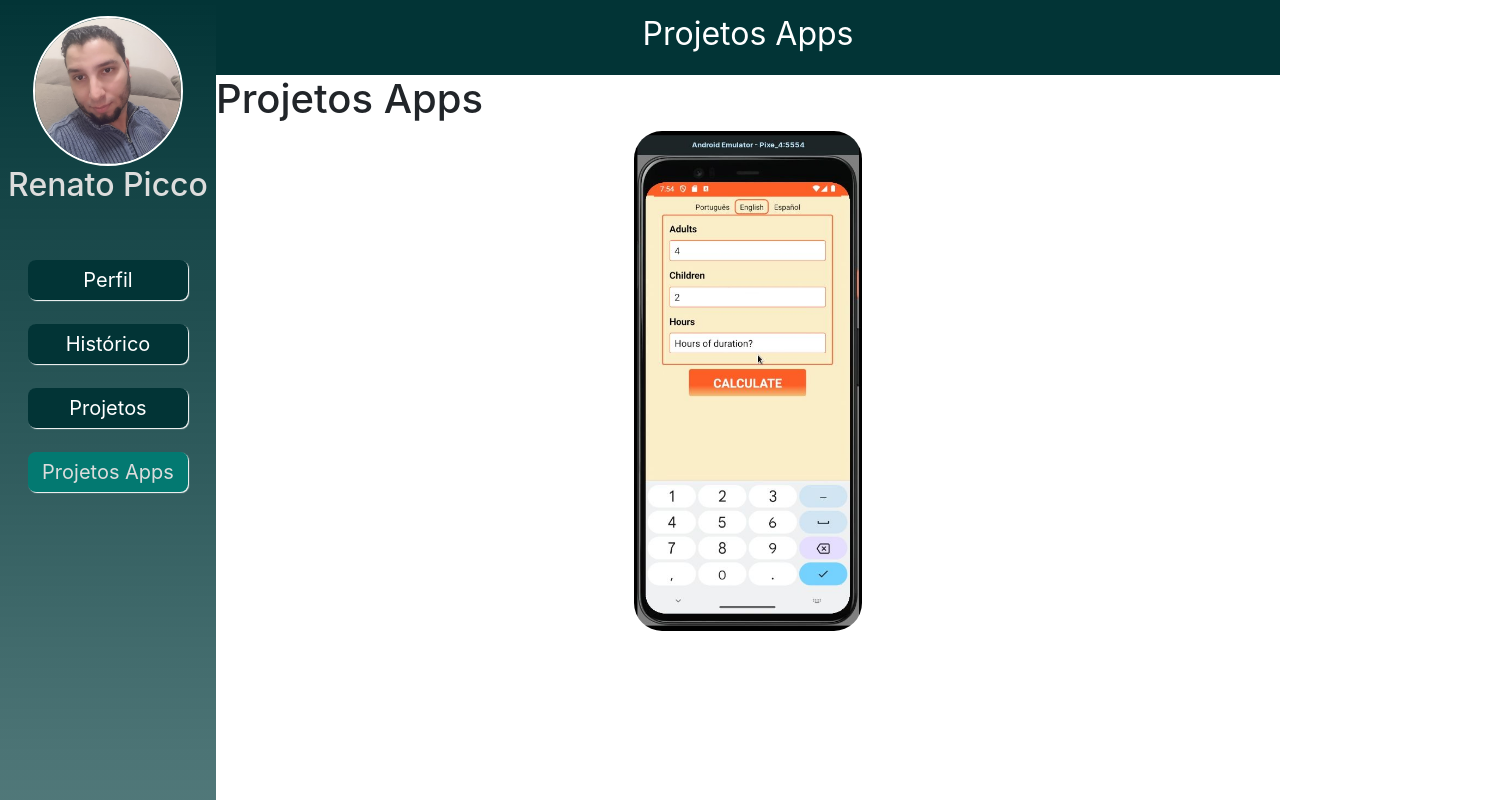
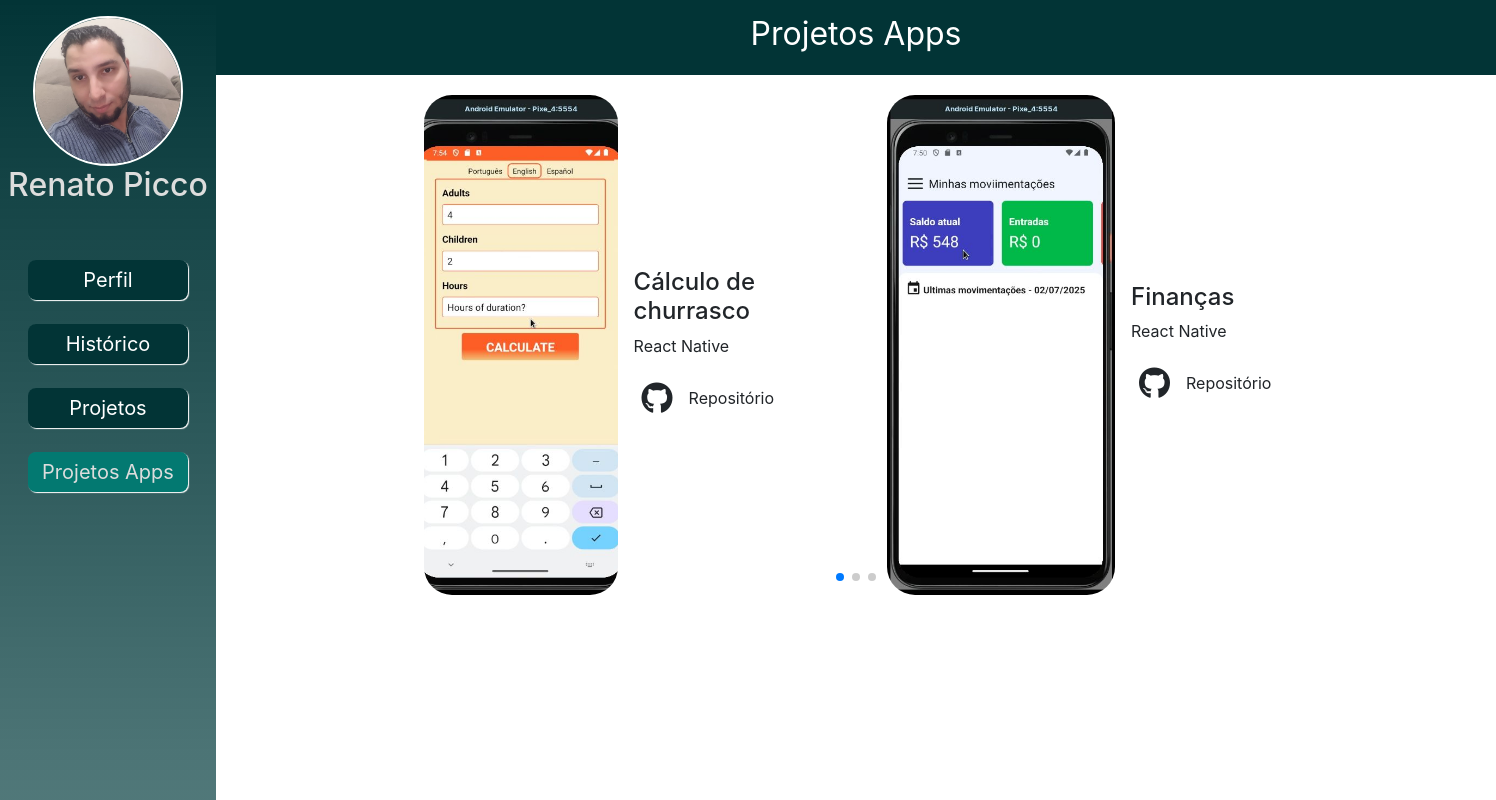
Before and after one commit to repicco/portfolio2, a React (Create React App) app: page /projects_apps in a window 1280 px wide. Shown: the whole page, 1496 px wide, since content can reach past the window. Built offline with nearby package versions, Linux system fonts and the light colour scheme.

Commit message:
feat: update apps carroussel

```diff
--- a/package.json
+++ b/package.json
@@ -11,6 +11,7 @@
     "react-lottie": "^1.2.10",
     "react-router-dom": "^6.11.1",
     "react-scripts": "5.0.1",
+    "swiper": "^11.2.10",
     "web-vitals": "^2.1.4"
   },
   "scripts": {
--- a/public/index.html
+++ b/public/index.html
@@ -1,13 +1,15 @@
 <!DOCTYPE html>
 <html lang="en">
-
   <head>
     <meta charset="utf-8" />
     <link rel="icon" href="%PUBLIC_URL%/favicon.ico" />
     <meta name="viewport" content="width=device-width, initial-scale=1" />
 
     <meta name="theme-color" content="#000000" />
-  <meta name="description" content="Web site created using create-react-app" />
+    <meta
+      name="description"
+      content="Web site created using create-react-app"
+    />
     <link rel="apple-touch-icon" href="%PUBLIC_URL%/logo192.png" />
     <!--
       manifest.json provides metadata used when your web app is installed on a
@@ -23,9 +25,16 @@
       work correctly both with client-side routing and a non-root public URL.
       Learn how to configure a non-root public URL by running `npm run build`.
     -->
-  <script src="https://kit.fontawesome.com/518e04ab4a.js" crossorigin="anonymous"></script>
-  <link href="https://cdn.jsdelivr.net/npm/bootstrap@5.3.0-alpha3/dist/css/bootstrap.min.css" rel="stylesheet"
-    integrity="sha384-KK94CHFLLe+nY2dmCWGMq91rCGa5gtU4mk92HdvYe+M/SXH301p5ILy+dN9+nJOZ" crossorigin="anonymous">
+    <script
+      src="https://kit.fontawesome.com/518e04ab4a.js"
+      crossorigin="anonymous"
+    ></script>
+    <link
+      href="https://cdn.jsdelivr.net/npm/bootstrap@5.3.0-alpha3/dist/css/bootstrap.min.css"
+      rel="stylesheet"
+      integrity="sha384-KK94CHFLLe+nY2dmCWGMq91rCGa5gtU4mk92HdvYe+M/SXH301p5ILy+dN9+nJOZ"
+      crossorigin="anonymous"
+    />
 
     <title>Renato Picco</title>
   </head>
@@ -43,15 +52,20 @@
       To begin the development, run `npm start` or `yarn start`.
       To create a production bundle, use `npm run build` or `yarn build`.
     -->
-  <script src="https://cdn.jsdelivr.net/npm/bootstrap@5.3.0-alpha3/dist/js/bootstrap.bundle.min.js"
+    <script
+      src="https://cdn.jsdelivr.net/npm/bootstrap@5.3.0-alpha3/dist/js/bootstrap.bundle.min.js"
       integrity="sha384-ENjdO4Dr2bkBIFxQpeoTz1HIcje39Wm4jDKdf19U8gI4ddQ3GYNS7NTKfAdVQSZe"
-    crossorigin="anonymous"></script>
-  <script src="https://cdn.jsdelivr.net/npm/@popperjs/core@2.11.7/dist/umd/popper.min.js"
+      crossorigin="anonymous"
+    ></script>
+    <script
+      src="https://cdn.jsdelivr.net/npm/@popperjs/core@2.11.7/dist/umd/popper.min.js"
       integrity="sha384-zYPOMqeu1DAVkHiLqWBUTcbYfZ8osu1Nd6Z89ify25QV9guujx43ITvfi12/QExE"
-    crossorigin="anonymous"></script>
-  <script src="https://cdn.jsdelivr.net/npm/bootstrap@5.3.0-alpha3/dist/js/bootstrap.min.js"
+      crossorigin="anonymous"
+    ></script>
+    <script
+      src="https://cdn.jsdelivr.net/npm/bootstrap@5.3.0-alpha3/dist/js/bootstrap.min.js"
       integrity="sha384-Y4oOpwW3duJdCWv5ly8SCFYWqFDsfob/3GkgExXKV4idmbt98QcxXYs9UoXAB7BZ"
-    crossorigin="anonymous"></script>
+      crossorigin="anonymous"
+    ></script>
   </body>
-
 </html>
--- a/src/App.js
+++ b/src/App.js
@@ -1,5 +1,9 @@
 import { RouterProvider } from "react-router-dom";
 import { router } from "./modal/router";
+
+import "swiper/css";
+import "swiper/css/pagination";
+import "swiper/css/navigation";
 
 function App() {
   return <RouterProvider router={router} />;
--- a/src/view/pages/ProjectsApps/index.jsx
+++ b/src/view/pages/ProjectsApps/index.jsx
@@ -1,30 +1,97 @@
 import Lottie from "react-lottie";
 import { useResponsive } from "../../../hooks/useResponsive";
 import calcBarbecueLottie from "../../assets/lottie_files/calc_barbecue_app.lottie.json";
+import financialLottie from "../../assets/lottie_files/financial_app.lottie.json";
+import shoppingCartLottie from "../../assets/lottie_files/shopping_cart_app.lottie.json";
+
+import { Swiper, SwiperSlide } from "swiper/react";
+
+import "./projectsApps.css";
+
+import { Navigation, Pagination } from "swiper/modules";
 
 export default function ProjectsApps() {
   const { windowSize } = useResponsive();
   const { width } = windowSize;
   const isTabletScreen = width > 768;
 
+  function clickRepo(link) {
+    window.open(link, "_blank");
+  }
+
+  if (!width) return null;
+
+  const carouselData = [
+    {
+      title: "Cálculo de churrasco",
+      tech: "React Native",
+      lottieFile: calcBarbecueLottie,
+      linkRepo: "https://github.com/repicco/calc-barbecue",
+      alt: "Animação do app: cálculo de churrasco",
+    },
+    {
+      title: "Finanças",
+      tech: "React Native",
+      lottieFile: financialLottie,
+      linkRepo: "https://github.com/repicco/app_financial",
+      alt: "Animação do app: finanças",
+    },
+    {
+      title: "Carrinho de compras",
+      tech: "React Native",
+      lottieFile: shoppingCartLottie,
+      linkRepo: "https://github.com/repicco/shopping_cart",
+      alt: "Animação do app: carrinho de compras",
+    },
+  ];
+
   return (
-    <div>
-      <h1>Projetos Apps</h1>
+    <div className="projectApps__container">
+      <div className="projectApps__swipper">
+        <Swiper
+          modules={[Navigation, Pagination]}
+          spaceBetween={30}
+          slidesPerView={isTabletScreen ? 2 : 1.5}
+          loop={true}
+          pagination={{ clickable: true }}
+        >
+          {carouselData.map((el) => (
+            <SwiperSlide>
+              <div className="projectApps__card">
                 <Lottie
                   options={{
                     loop: true,
                     autoplay: true,
-          animationData: calcBarbecueLottie,
+                    animationData: el.lottieFile,
                     rendererSettings: {
                       preserveAspectRatio: "xMidYMid slice",
                     },
-          margin: 0,
                   }}
                   width={isTabletScreen ? "228px" : "128px"}
                   height={isTabletScreen ? "500px" : "272px"}
-        style={{ borderRadius: isTabletScreen ? "28px" : "20px" }}
-        alt="Tutorial animado"
+                  style={{
+                    borderRadius: isTabletScreen ? "28px" : "20px",
+                    display: "block",
+                    margin: "0 16px",
+                  }}
+                  alt={el.alt}
                 />
+                <div>
+                  <h4>{el.title}</h4>
+                  <p>{el.tech}</p>
+                  <div
+                    className="projectApps__repoButton"
+                    onClick={() => clickRepo(el.linkRepo)}
+                  >
+                    <i class="fa-brands fa-github " />
+                    Repositório
+                  </div>
+                </div>
+              </div>
+            </SwiperSlide>
+          ))}
+        </Swiper>
+      </div>
     </div>
   );
 }
--- /dev/null
+++ b/src/view/pages/ProjectsApps/projectsApps.css
@@ -0,0 +1,50 @@
+.projectApps__container {
+    width: 100%;
+    max-width: 100vw;
+    overflow-x: hidden;
+    padding: 20px 0;
+    box-sizing: border-box;
+}
+
+.projectApps__swipper {
+    max-width: 70%;
+    margin-left: 15%;
+
+}
+
+.projectApps__card {
+    display: flex;
+    align-items: center;
+}
+
+.projectApps__repoButton {
+    display: flex;
+    align-items: center;
+    gap: 16px;
+    padding: 8px;
+    border-radius: 8px;
+    max-width: 160px;
+}
+
+.projectApps__repoButton:hover {
+    cursor: pointer;
+    box-shadow: 1px 1px 1px 1px #037971;
+    transition: 0.7s;
+}
+
+.swiper {
+    width: 100%;
+    overflow: hidden;
+    /* previne scroll interno do swiper */
+}
+
+.swiper-slide {
+    display: flex;
+    justify-content: center;
+    align-items: center;
+    box-sizing: border-box;
+}
+
+/* Se ainda assim der scroll lateral, força o body a esconder */
+body {
+    overflow-x: hidden; }
```
Also changed, not shown: 1 other file (tests, documents, lock files or other folders). Lines whose indentation alone changed are shown as unchanged.
